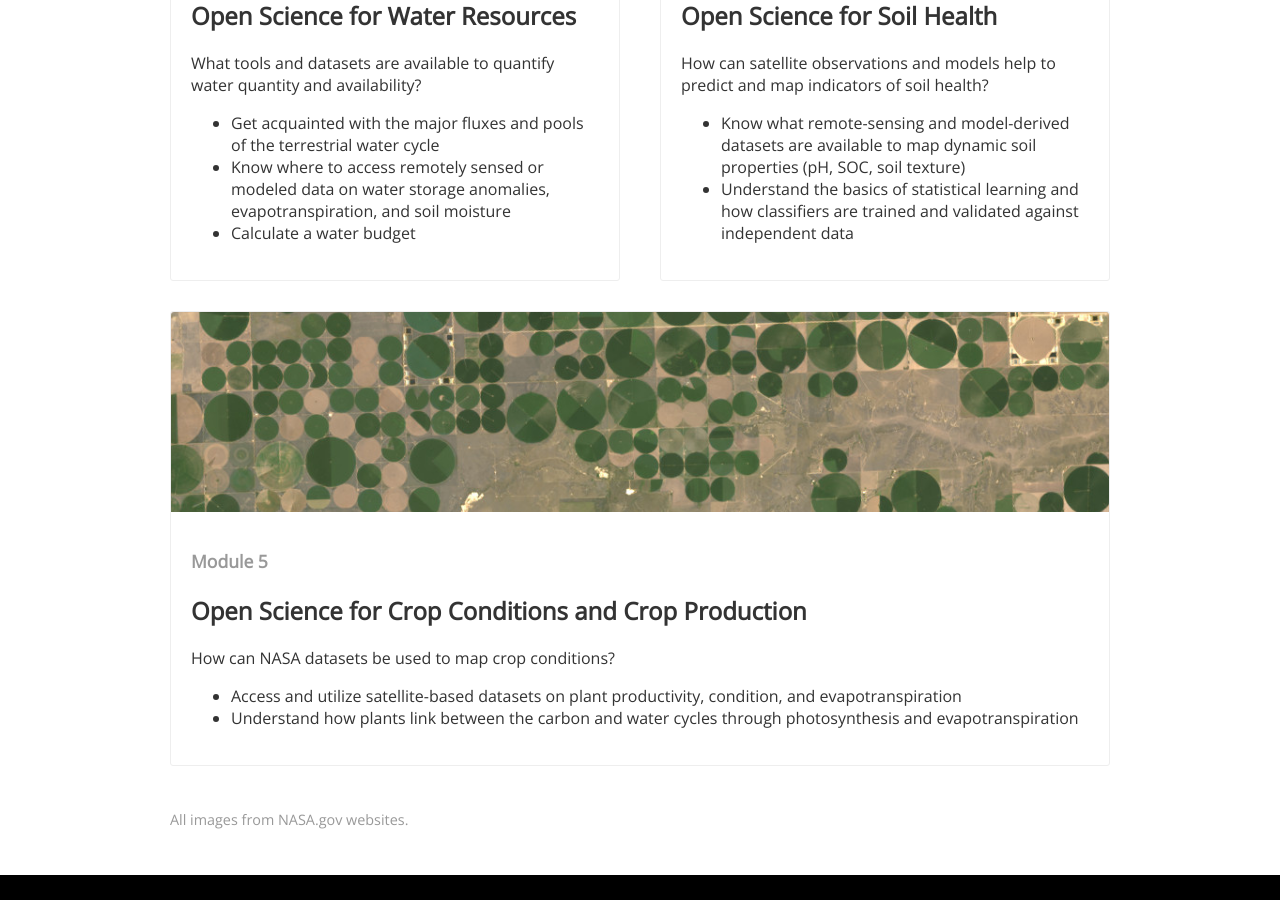
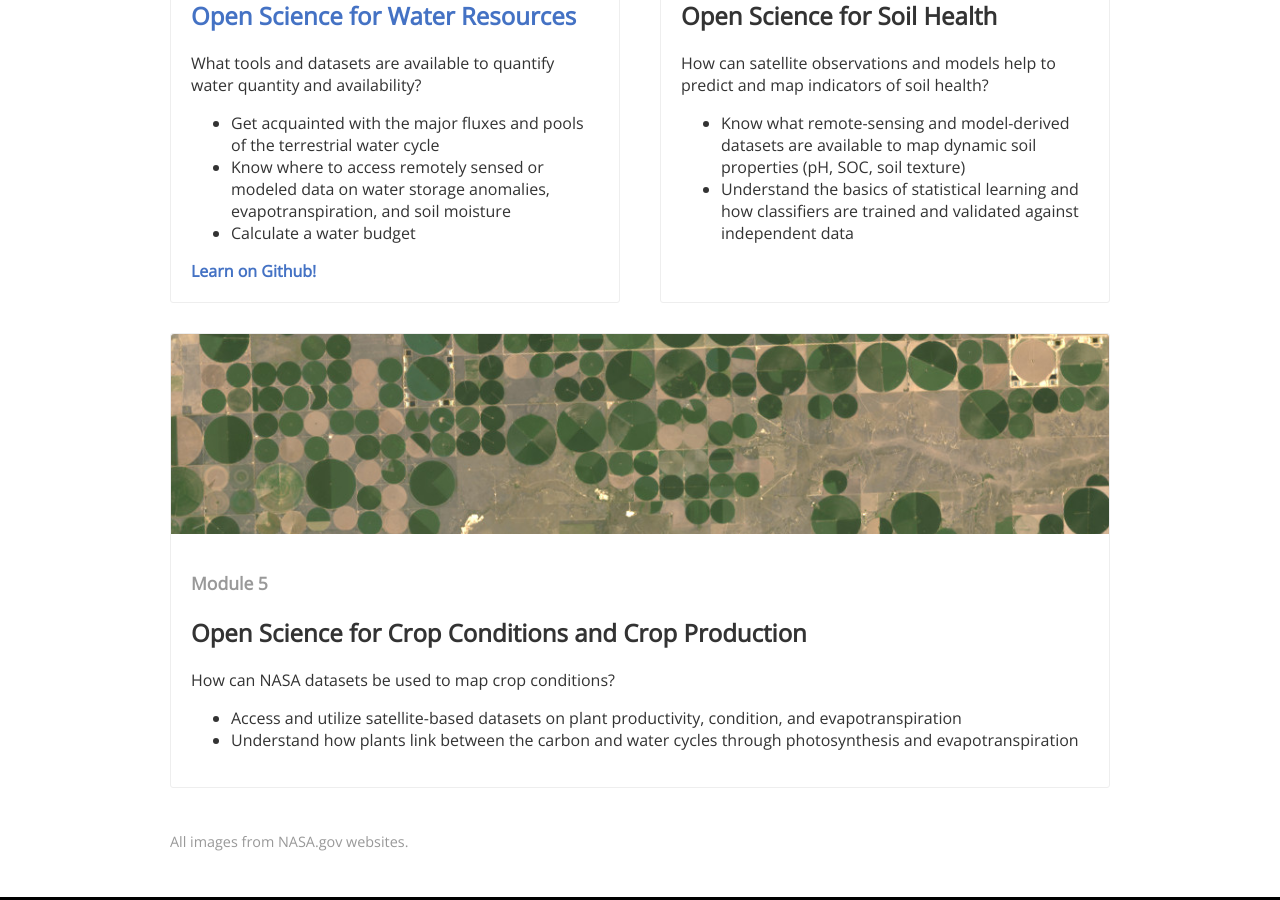
Before and after one commit to OpenClimateScience/OpenClimateScience.github.io, a Jekyll site: the page built from curriculum.md, in a window 1280 px wide and 900 px high, scrolled down 1444 px. Built offline with Jekyll 4.4.1, drawn with Linux system fonts in a browser that asks for light colours; nearby versions of some CDN libraries.

Commit message:
Added links to M3

```diff
--- a/curriculum.md
+++ b/curriculum.md
@@ -61,13 +61,14 @@ permalink: /curriculum
 			<div class="image" style="background-image:url(images/m3_art_water.jpg)"></div>
 			<div class="post-content">
 				<p class="date">Module 3</p>
-				<h3>Open Science for Water Resources</h3>
+				<h3><a href="https://github.com/OpenClimateScience/M3-Open-Science-for-Water-Resources" target="_blank">Open Science for Water Resources</a></h3>
 				What tools and datasets are available to quantify water quantity and availability?
 				<ul>
 					<li>Get acquainted with the major fluxes and pools of the terrestrial water cycle</li>
 					<li>Know where to access remotely sensed or modeled data on water storage anomalies, evapotranspiration, and soil moisture</li>
 					<li>Calculate a water budget</li>
 				</ul>
+				<a href="https://github.com/OpenClimateScience/M3-Open-Science-for-Water-Resources" target="_blank"><b>Learn on Github!</b></a>
 			</div>
 		</div>
 
```
